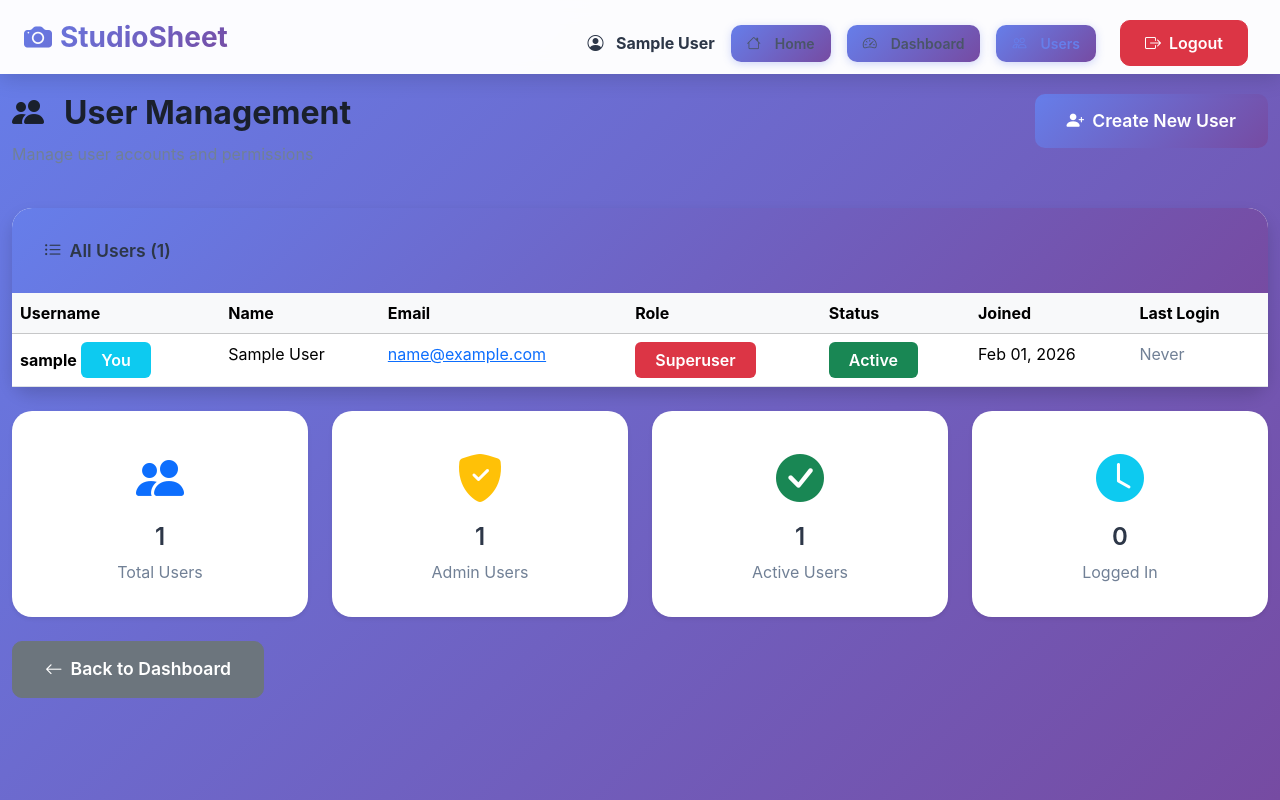
After one commit to erwaqarmalik/studio_sheet, a Django app: page /admin/users/ in a window 1280 px wide. The commit adds this page. Run offline with Django 5.2, Linux system fonts and the light colour scheme; the visitor is signed in with stand-in values (Sample User, id 1); data comes from the database, SQL or seed files in the repository; parts of the project's set-up code (start-up, migrations or seed data) failed here and were passed over.

Commit message:
Add user management: Admin can create and manage user accounts

```diff
--- /dev/null
+++ b/generator/templates/generator/manage_users.html
@@ -0,0 +1,209 @@
+{% load static %}
+<!DOCTYPE html>
+<html lang="en">
+<head>
+    <meta charset="UTF-8">
+    <meta name="viewport" content="width=device-width, initial-scale=1.0">
+    <title>Manage Users - StudioSheet</title>
+
+    <!-- Bootstrap CSS -->
+    <link href="https://cdn.jsdelivr.net/npm/bootstrap@5.3.2/dist/css/bootstrap.min.css" rel="stylesheet">
+    <!-- Bootstrap Icons -->
+    <link rel="stylesheet" href="https://cdn.jsdelivr.net/npm/bootstrap-icons@1.11.0/font/bootstrap-icons.css">
+    <!-- Custom CSS -->
+    <link rel="stylesheet" href="{% static 'generator/style.css' %}">
+</head>
+<body>
+<!-- Navigation Bar -->
+<nav class="navbar navbar-expand-lg navbar-light sticky-top">
+    <div class="container-fluid px-4">
+        <a class="navbar-brand" href="{% url 'generator:index' %}">
+            <i class="bi bi-camera-fill me-2"></i>StudioSheet
+        </a>
+        <button class="navbar-toggler" type="button" data-bs-toggle="collapse" data-bs-target="#navbarNav">
+            <span class="navbar-toggler-icon"></span>
+        </button>
+        <div class="collapse navbar-collapse" id="navbarNav">
+            <ul class="navbar-nav ms-auto align-items-center">
+                {% if user.is_authenticated %}
+                    <li class="nav-item me-2">
+                        <span class="navbar-text">
+                            <i class="bi bi-person-circle me-2"></i>
+                            <strong>{{ user.first_name }} {{ user.last_name }}</strong>
+                        </span>
+                    </li>
+                    <li class="nav-item">
+                        <a class="nav-link" href="{% url 'generator:index' %}">
+                            <i class="bi bi-house me-2"></i>Home
+                        </a>
+                    </li>
+                    {% if user.is_staff %}
+                    <li class="nav-item">
+                        <a class="nav-link" href="{% url 'generator:admin_dashboard' %}">
+                            <i class="bi bi-speedometer2 me-2"></i>Dashboard
+                        </a>
+                    </li>
+                    <li class="nav-item">
+                        <a class="nav-link active" href="{% url 'generator:manage_users' %}">
+                            <i class="bi bi-people me-2"></i>Users
+                        </a>
+                    </li>
+                    {% endif %}
+                    <li class="nav-item ms-3">
+                        <a class="btn btn-danger btn-sm" href="{% url 'generator:logout' %}">
+                            <i class="bi bi-box-arrow-right me-2"></i>Logout
+                        </a>
+                    </li>
+                {% endif %}
+            </ul>
+        </div>
+    </div>
+</nav>
+
+<!-- Main Container -->
+<div class="container-fluid main-container">
+    <!-- Messages -->
+    {% if messages %}
+        {% for message in messages %}
+            <div class="alert alert-{{ message.tags }} alert-dismissible fade show" role="alert">
+                {{ message }}
+                <button type="button" class="btn-close" data-bs-dismiss="alert"></button>
+            </div>
+        {% endfor %}
+    {% endif %}
+
+    <!-- Header -->
+    <div class="row mb-4">
+        <div class="col-md-8">
+            <h1><i class="bi bi-people-fill me-2"></i>User Management</h1>
+            <p class="text-muted">Manage user accounts and permissions</p>
+        </div>
+        <div class="col-md-4 text-end">
+            <a href="{% url 'generator:create_user' %}" class="btn btn-primary btn-lg">
+                <i class="bi bi-person-plus-fill me-2"></i>Create New User
+            </a>
+        </div>
+    </div>
+
+    <!-- Users Table -->
+    <div class="card shadow">
+        <div class="card-header bg-primary text-white">
+            <h5 class="mb-0"><i class="bi bi-list-ul me-2"></i>All Users ({{ users.count }})</h5>
+        </div>
+        <div class="card-body p-0">
+            <div class="table-responsive">
+                <table class="table table-hover mb-0">
+                    <thead class="table-light">
+                        <tr>
+                            <th>Username</th>
+                            <th>Name</th>
+                            <th>Email</th>
+                            <th>Role</th>
+                            <th>Status</th>
+                            <th>Joined</th>
+                            <th>Last Login</th>
+                        </tr>
+                    </thead>
+                    <tbody>
+                        {% for user_item in users %}
+                        <tr>
+                            <td>
+                                <strong>{{ user_item.username }}</strong>
+                                {% if user_item.id == user.id %}
+                                    <span class="badge bg-info">You</span>
+                                {% endif %}
+                            </td>
+                            <td>{{ user_item.first_name }} {{ user_item.last_name }}</td>
+                            <td>
+                                <a href="mailto:{{ user_item.email }}">{{ user_item.email }}</a>
+                            </td>
+                            <td>
+                                {% if user_item.is_superuser %}
+                                    <span class="badge bg-danger">Superuser</span>
+                                {% elif user_item.is_staff %}
+                                    <span class="badge bg-warning">Admin</span>
+                                {% else %}
+                                    <span class="badge bg-secondary">User</span>
+                                {% endif %}
+                            </td>
+                            <td>
+                                {% if user_item.is_active %}
+                                    <span class="badge bg-success">Active</span>
+                                {% else %}
+                                    <span class="badge bg-danger">Inactive</span>
+                                {% endif %}
+                            </td>
+                            <td>{{ user_item.date_joined|date:"M d, Y" }}</td>
+                            <td>
+                                {% if user_item.last_login %}
+                                    {{ user_item.last_login|date:"M d, Y H:i" }}
+                                {% else %}
+                                    <span class="text-muted">Never</span>
+                                {% endif %}
+                            </td>
+                        </tr>
+                        {% empty %}
+                        <tr>
+                            <td colspan="7" class="text-center text-muted py-4">
+                                No users found.
+                            </td>
+                        </tr>
+                        {% endfor %}
+                    </tbody>
+                </table>
+            </div>
+        </div>
+    </div>
+
+    <!-- Stats Card -->
+    <div class="row mt-4">
+        <div class="col-md-3">
+            <div class="card shadow-sm">
+                <div class="card-body text-center">
+                    <i class="bi bi-people-fill text-primary" style="font-size: 48px;"></i>
+                    <h3 class="mt-2">{{ users.count }}</h3>
+                    <p class="text-muted mb-0">Total Users</p>
+                </div>
+            </div>
+        </div>
+        <div class="col-md-3">
+            <div class="card shadow-sm">
+                <div class="card-body text-center">
+                    <i class="bi bi-shield-fill-check text-warning" style="font-size: 48px;"></i>
+                    <h3 class="mt-2">{{ stats.admin_users }}</h3>
+                    <p class="text-muted mb-0">Admin Users</p>
+                </div>
+            </div>
+        </div>
+        <div class="col-md-3">
+            <div class="card shadow-sm">
+                <div class="card-body text-center">
+                    <i class="bi bi-check-circle-fill text-success" style="font-size: 48px;"></i>
+                    <h3 class="mt-2">{{ stats.active_users }}</h3>
+                    <p class="text-muted mb-0">Active Users</p>
+                </div>
+            </div>
+        </div>
+        <div class="col-md-3">
+            <div class="card shadow-sm">
+                <div class="card-body text-center">
+                    <i class="bi bi-clock-fill text-info" style="font-size: 48px;"></i>
+                    <h3 class="mt-2">{{ stats.logged_in_users }}</h3>
+                    <p class="text-muted mb-0">Logged In</p>
+                </div>
+            </div>
+        </div>
+    </div>
+
+    <div class="mt-4 mb-4">
+        <a href="{% url 'generator:admin_dashboard' %}" class="btn btn-secondary">
+            <i class="bi bi-arrow-left me-2"></i>Back to Dashboard
+        </a>
+    </div>
+</div>
+
+<!-- Bootstrap JS -->
+<script src="https://cdn.jsdelivr.net/npm/bootstrap@5.3.2/dist/js/bootstrap.bundle.min.js"></script>
+
+</body>
+</html>
--- a/generator/urls.py
+++ b/generator/urls.py
@@ -5,7 +5,8 @@ from django.urls import path
 from .views import index
 from .auth_views import (
     user_login, user_logout, history, profile,
-    soft_delete_generation, admin_dashboard, generation_status
+    soft_delete_generation, admin_dashboard, generation_status,
+    create_user, manage_users
 )
 from .api_views import remove_background_api, remove_background_status
 
@@ -18,6 +19,8 @@ urlpatterns = [
     path("history/", history, name="history"),
     path("profile/", profile, name="profile"),
     path("admin/dashboard/", admin_dashboard, name="admin_dashboard"),
+    path("admin/users/", manage_users, name="manage_users"),
+    path("admin/users/create/", create_user, name="create_user"),
     path("api/remove-background/", remove_background_api, name="remove_background_api"),
     path("api/remove-background/status/<str:task_id>/", remove_background_status, name="remove_background_status"),
     path("api/generation-status/<str:session_id>/", generation_status, name="generation_status"),
```
Also changed, not shown: generator/auth_views.py (+118 -0 lines), generator/templates/generator/admin_dashboard.html (+28 -1 lines), generator/templates/generator/create_user.html (added, +170 -0 lines).
